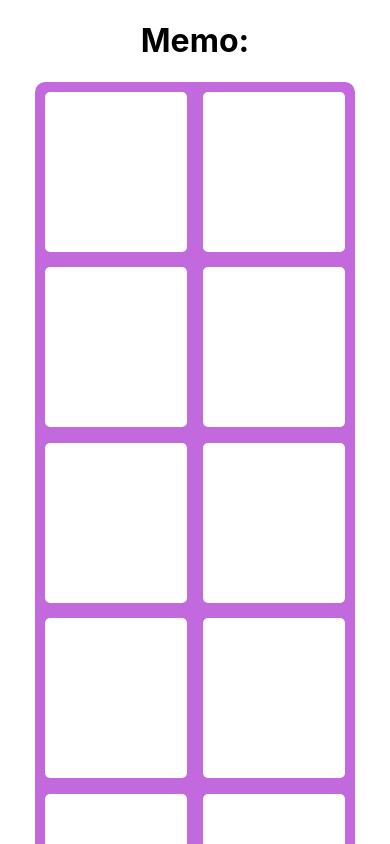
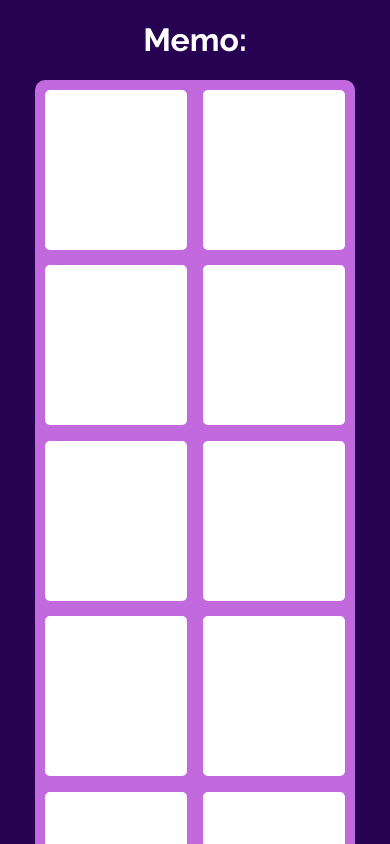
Before and after one commit to tomitose/proyecto-trivia, a React (Create React App) app: page /memo in a window 390 px wide. Shown: the top 844 px of the page. Built offline with nearby package versions, Linux system fonts and the light colour scheme; the HTML template or start-up script is replaced by a standard one.

Commit message:
Colores y font general

```diff
--- a/src/components/Memo/Card/Card.css
+++ b/src/components/Memo/Card/Card.css
@@ -1,4 +1,4 @@
-/* .card{
+.card{
     background-color: #fff;
     display: flex;
     justify-content: center;
@@ -49,4 +49,4 @@
 
 .card.active img {
     transform: scale(1);
-} */
+}
--- a/src/components/Memo/Card/Card.jsx
+++ b/src/components/Memo/Card/Card.jsx
@@ -1,14 +1,14 @@
-import React from 'react'
-import "../Memo.css"
+import React from "react";
+import "./Card.css";
 
-const Card = ({ item ,id, handleClick}) => {
-    const intemClass = item.stat ? "active " + item.stat: ""
+const Card = ({ item, id, handleClick }) => {
+  const itemClass = item.stat ? "active " + item.stat : "";
 
   return (
-    <div className={"card" + intemClass} onClick={()=> handleClick(id)}>
-        <img className='img-card' src={item.img} alt="img" />
+    <div className={"card" + itemClass} onClick={() => handleClick(id)}>
+      <img className="img-card" src={item.img} alt="img" />
     </div>
-  )
-}
+  );
+};
 
-export default Card
+export default Card;
--- a/src/components/Memo/Memo.css
+++ b/src/components/Memo/Memo.css
@@ -6,82 +6,6 @@
     flex-wrap: wrap;
 }
 
-
-/* MEMORCARDS */
-
-.container-cards{
-    width: 700px;
-    background-color: rgb(194, 105, 221);
-    display: grid;
-    grid-template-columns: repeat(4, 1fr);
-    grid-template-rows: repeat(4, 1fr);
-    gap: 1em;
-    padding: 10px;
-    border-radius: 10px;
+.container h1 {
+    color: #fff;
 }
-
-
-@media (max-width: 700px) {
-    .container-cards {
-        width: 300px;
-        grid-template-columns: repeat(2, 1fr);
-        grid-template-rows: repeat(4, 1fr);
-    }
-}
-
-
-
-/* CARD */
-
-.card{
-    background-color: #fff;
-    display: flex;
-    justify-content: center;
-    align-items: center;
-    border-radius: 5px;
-    transform: rotateY(180deg);
-    animation: 3s hideCard linear;
-    transition: transform 0.5s;
-}
-
-@keyframes hideCard{
-0%, 70%{
-    transform: rotateY(0);
-}
-100%{
-    transform: rotateY(180deg);
-}
-}
-
-.img-card{
-    max-width: 80%;
-    max-height: 80%;
-    transform: scale(0);
-    animation: 3s hideImage linear;
-    transition: transform 0.5s;
-}
-
-@keyframes hideImage {
-    0%, 70%{
-        transform: scale(1);
-    }
-    100%{
-        transform: scale(0);
-    }
-}
-
-.card.active {
-    transform: rotateY(0);
-}
-
-.card.correct {
-    background-color: #86db86;
-}
-
-.card.wrong {
-    background-color: #db6d6d;
-}
-
-.card.active img {
-    transform: scale(1);
-}
--- a/src/components/Memo/MemoCards/MemoCards.css
+++ b/src/components/Memo/MemoCards/MemoCards.css
@@ -1,34 +1,3 @@
-/* .container-cards{
-    width: 700px;
-    background-color: rgb(194, 105, 221);
-    display: grid;
-    grid-template-columns: repeat(4, 1fr);
-    grid-template-rows: repeat(4, 1fr);
-    gap: 1em;
-    padding: 10px;
-    border-radius: 10px;
-}
-
-
-@media (max-width: 700px) {
-    .container-cards {
-        width: 300px;
-        grid-template-columns: repeat(2, 1fr);
-        grid-template-rows: repeat(4, 1fr);
-    }
-  } */
-
-
-  .container{
-    display: flex;
-    justify-content: center;
-    align-items: center;
-    flex-direction: column;
-    flex-wrap: wrap;
-}
-
-
-/* MEMORCARDS */
 
 .container-cards{
     width: 700px;
@@ -49,60 +18,3 @@
         grid-template-rows: repeat(4, 1fr);
     }
 }
-
-
-
-/* CARD */
-
-.card{
-    background-color: #fff;
-    display: flex;
-    justify-content: center;
-    align-items: center;
-    border-radius: 5px;
-    transform: rotateY(180deg);
-    animation: 3s hideCard linear;
-    transition: transform 0.5s;
-}
-
-@keyframes hideCard{
-0%, 70%{
-    transform: rotateY(0);
-}
-100%{
-    transform: rotateY(180deg);
-}
-}
-
-.img-card{
-    max-width: 80%;
-    max-height: 80%;
-    transform: scale(0);
-    animation: 3s hideImage linear;
-    transition: transform 0.5s;
-}
-
-@keyframes hideImage {
-    0%, 70%{
-        transform: scale(1);
-    }
-    100%{
-        transform: scale(0);
-    }
-}
-
-.card.active {
-    transform: rotateY(0);
-}
-
-.card.correct {
-    background-color: #86db86;
-}
-
-.card.wrong {
-    background-color: #db6d6d;
-}
-
-.card.active img {
-    transform: scale(1);
-}
--- a/src/components/Memo/MemoCards/MemoCards.jsx
+++ b/src/components/Memo/MemoCards/MemoCards.jsx
@@ -20,42 +20,16 @@ const MemoCards = () => {
       { id: 7, img: "/img/memoImagenes/angular.png", stat: "" },
       { id: 7, img: "/img/memoImagenes/angular.png", stat: "" },
       { id: 8, img: "/img/memoImagenes/nodejs.png", stat: "" },
-      { id: 8, img: "/img/memoImagenes/nodejs.png", stat: "" },
+      { id: 8, img: "/img/memoImagenes/nodejs.png", stat: "" }
     ].sort(() => Math.random() - 0.5)
   );
 
-  const [prev, setPrev] = useState(-1);
 
-  function check(current) {
-    if (items[current].id === items[prev].id) {
-      items[current].stat = "correct";
-      items[prev].stat = "correct";
-      setItems([...items])
-      setPrev(-1);
-    }else{
-        items[current].stat = "wrong"
-        items[prev].stat = "wrong"
-        setItems([...items])
-        setTimeout(() => {
-            items[current].stat = ""
-            items[prev].stat = ""
-            setItems([...items])
-            setPrev(-1);
-        }, 1000);
-    }
-  };
 
   function handleClick(id){
-    if (prev === -1) {
-      items[id].stat = "active";
-      setItems([...items]);
-      setPrev(id);
-    } else {
-      check(id);
-    }
 
-    items[id].stat = "active";
     setItems([...items]);
+    alert(id)
 };
 
   return (
--- a/src/index.css
+++ b/src/index.css
@@ -1,10 +1,12 @@
+@import url('https://fonts.googleapis.com/css2?family=Raleway:wght@200;400;500;700;800&family=Rubik:wght@300;400;500;600&display=swap');
+
 body {
   margin: 0;
-  font-family: -apple-system, BlinkMacSystemFont, 'Segoe UI', 'Roboto', 'Oxygen',
-    'Ubuntu', 'Cantarell', 'Fira Sans', 'Droid Sans', 'Helvetica Neue',
-    sans-serif;
+  font-family: 'Raleway', sans-serif;
   -webkit-font-smoothing: antialiased;
   -moz-osx-font-smoothing: grayscale;
+  background: #270152;
+  height: 100vh;
 }
 
 code {
```
Also changed, not shown: 1 other file (tests, documents, lock files or other folders).
